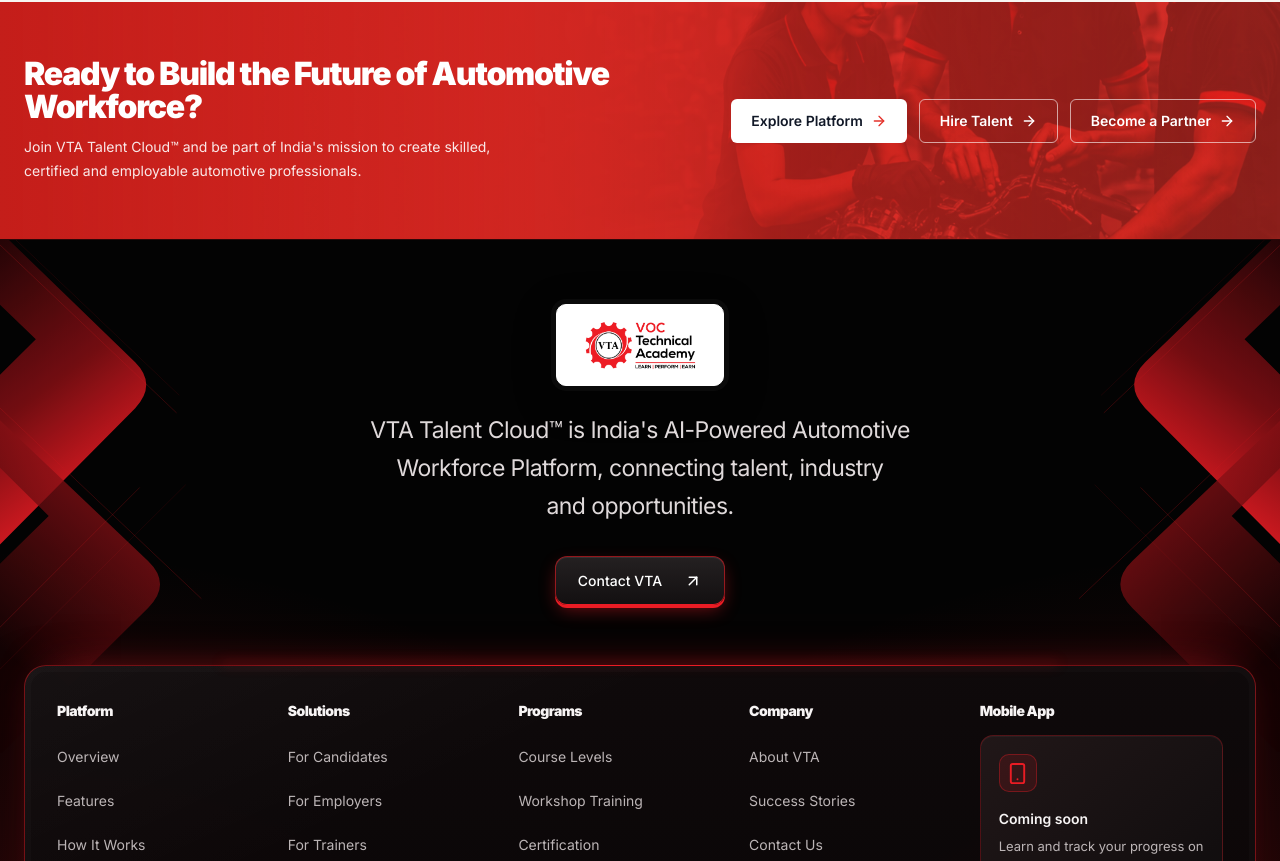
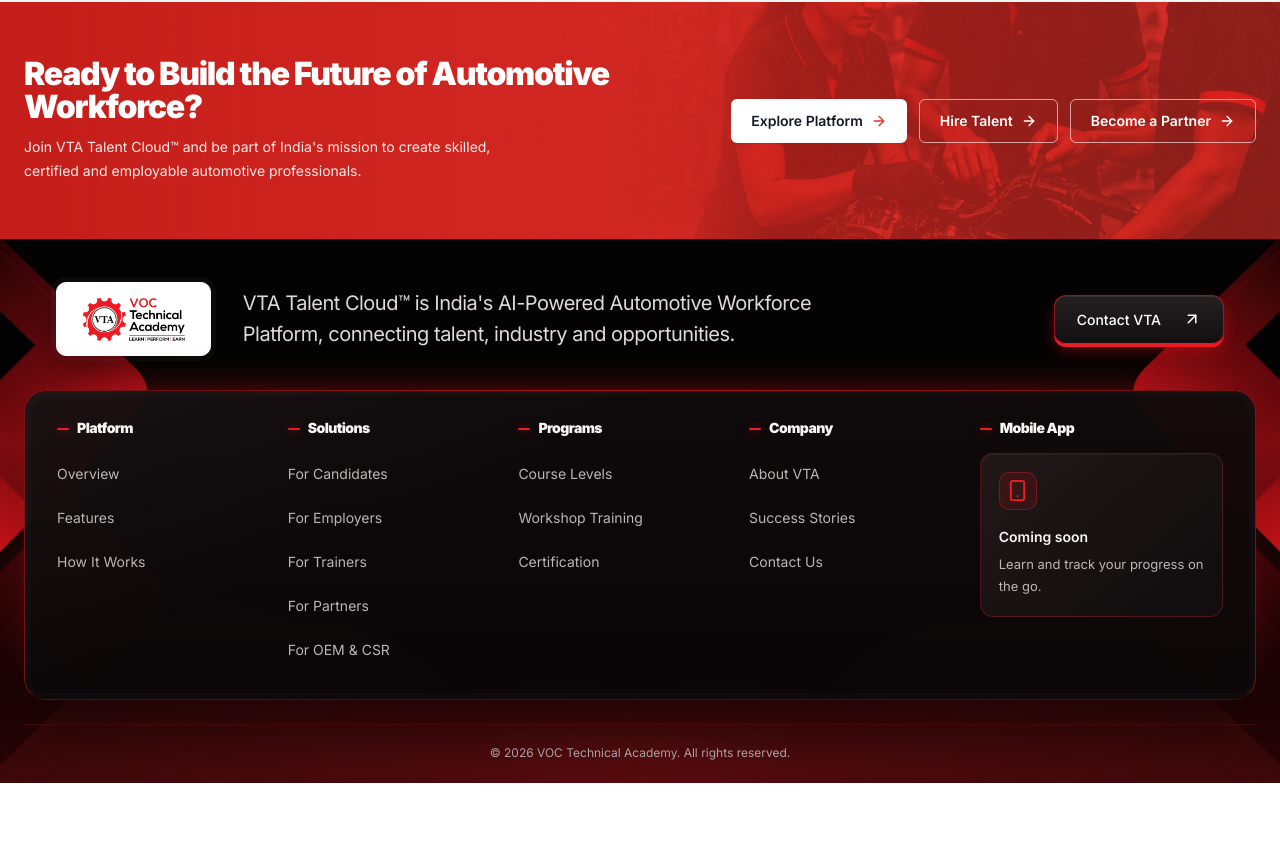
Before and after one commit to Mohammed-razin-cr/vta, a Next.js app: page / in a window 1280 px wide. Shown: the part 4579-5440 px from the top of the page. After the commit the page ends 5362 px from the top, so only its background shows below. Built offline with nearby package versions, Linux system fonts and the light colour scheme; no server answers.

Commit message:
Refine footer layout and interactions

```diff
--- a/src/components/landing/Footer/Footer.jsx
+++ b/src/components/landing/Footer/Footer.jsx
@@ -39,7 +39,7 @@
             </div>
 
             <div className={styles.container}>
-                <div id="about" className={styles.intro}>
+                <div id="about" className={"reveal " + styles.intro}>
                     <div className={styles.logoPlate}>
                         <Image src="/assets/vta-logo.png" alt="VTA Talent Cloud" width={160} height={56} className={styles.logo} />
                     </div>
@@ -52,7 +52,7 @@
                     </a>
                 </div>
 
-                <div className={styles.navigationPanel}>
+                <div className={"reveal " + styles.navigationPanel} style={{ "--reveal-delay": "60ms" }}>
                     <div className={styles.navigationGrid}>
                         {FOOTER_COLUMNS.map((column) => (
                             <div key={column.title} className={styles.column}>
--- a/src/components/landing/Footer/Footer.module.css
+++ b/src/components/landing/Footer/Footer.module.css
@@ -29,10 +29,12 @@
   width: clamp(200px, 23vw, 360px);
   height: auto;
   opacity: .88;
+  animation: ribbonBreathe 8s ease-in-out infinite alternate;
+  transform-origin: center;
 }
 
 .ribbonLeft { left: -58px; }
-.ribbonRight { right: -58px; transform: scaleX(-1); }
+.ribbonRight { right: -58px; transform: scaleX(-1); animation-name: ribbonBreatheRight; }
 
 .horizon {
   position: absolute;
@@ -53,13 +55,12 @@
 }
 
 .intro {
-  display: flex;
-  flex-direction: column;
+  display: grid;
+  grid-template-columns: auto minmax(0, 1fr) auto;
   align-items: center;
-  max-width: 680px;
-  margin-inline: auto;
-  padding: 64px 0 60px;
-  text-align: center;
+  gap: 32px;
+  padding: 42px 32px 34px;
+  text-align: left;
   scroll-margin-top: 116px;
 }
 
@@ -67,22 +68,21 @@
   display: inline-flex;
   align-items: center;
   justify-content: center;
-  padding: 12px 18px;
+  padding: 10px 16px;
   border: 1px solid #fff;
   border-radius: 10px;
   background: #fff;
   box-shadow: 0 0 0 5px rgb(255 255 255 / 3%), 0 12px 40px rgb(0 0 0 / 45%);
 }
 
-.logo { display: block; width: auto; height: 56px; }
+.logo { display: block; width: auto; height: 52px; }
 
 .statement {
-  max-width: 620px;
-  margin-top: 26px;
+  max-width: 590px;
   color: #dfd9da;
-  font-size: clamp(17px, 2vw, 23px);
+  font-size: clamp(16px, 1.6vw, 20px);
   font-weight: 400;
-  line-height: 1.65;
+  line-height: 1.55;
   letter-spacing: -.025em;
   text-wrap: pretty;
 }
@@ -94,7 +94,7 @@
   align-items: center;
   justify-content: center;
   gap: 22px;
-  margin-top: 30px;
+  margin-top: 0;
   padding: 13px 22px;
   border: 1px solid rgb(var(--footer-red-rgb) / 60%);
   border-bottom-color: var(--footer-red);
@@ -116,7 +116,7 @@
 
 .navigationPanel {
   position: relative;
-  padding: 38px 32px 32px;
+  padding: 30px 32px 26px;
   border: 1px solid rgb(var(--footer-red-rgb) / 48%);
   border-bottom-color: rgb(var(--footer-red-rgb) / 25%);
   border-radius: 22px;
@@ -139,6 +139,7 @@
   background: linear-gradient(90deg, transparent, var(--footer-red) 38%, var(--footer-red) 62%, transparent);
   box-shadow: 0 -2px 12px rgb(var(--footer-red-rgb) / 85%);
   pointer-events: none;
+  animation: lineGlow 3.4s ease-in-out infinite alternate;
 }
 
 .navigationGrid {
@@ -150,12 +151,25 @@
 .column, .appColumn { min-width: 0; }
 
 .footer h2 {
+  display: flex;
+  align-items: center;
+  gap: 8px;
   margin: 0 0 17px;
   color: var(--footer-white);
   font-size: 14px;
   font-weight: 600;
   line-height: 1.5;
   letter-spacing: -.01em;
+}
+
+.footer h2::before {
+  content: "";
+  width: 12px;
+  height: 2px;
+  flex: 0 0 12px;
+  border-radius: 999px;
+  background: var(--footer-red);
+  box-shadow: 0 0 8px rgb(var(--footer-red-rgb) / 55%);
 }
 
 .column ul { display: grid; gap: 0; margin: 0; padding: 0; list-style: none; }
@@ -171,7 +185,16 @@
   text-decoration: none;
   text-underline-offset: 5px;
   text-decoration-thickness: 1px;
-  transition: color 160ms ease;
+  gap: 7px;
+  transition: color 160ms ease, transform 160ms ease;
+}
+
+.column a::after {
+  content: "→";
+  opacity: 0;
+  color: var(--footer-red);
+  transform: translateX(-5px);
+  transition: opacity 160ms ease, transform 160ms ease;
 }
 
 .appCard {
@@ -180,6 +203,7 @@
   border-radius: 13px;
   background: linear-gradient(140deg, #211718, #120e0f 85%);
   box-shadow: inset 0 1px 0 rgb(255 255 255 / 4%);
+  transition: border-color 180ms ease, background 180ms ease;
 }
 
 .appIcon {
@@ -198,8 +222,8 @@
 .appDescription { margin-top: 6px; color: var(--footer-muted); font-size: 13px; line-height: 1.75; }
 
 .bottomBar {
-  margin-top: 34px;
-  padding: 22px 0 24px;
+  margin-top: 24px;
+  padding: 18px 0 20px;
   border-top: 1px solid rgb(var(--footer-red-rgb) / 18%);
   text-align: center;
 }
@@ -224,10 +248,29 @@
     box-shadow: inset 0 1px 0 rgb(255 255 255 / 12%), 0 3px 0 var(--footer-red), 0 9px 30px rgb(var(--footer-red-rgb) / 42%);
   }
   .contactLink:hover svg { transform: translate(2px, -2px); }
-  .column a:hover { color: #fff; text-decoration: underline; text-decoration-color: var(--footer-red); }
+  .column a:hover { color: #fff; transform: translateX(3px); }
+  .column a:hover::after { opacity: 1; transform: translateX(0); }
+  .appCard:hover { border-color: rgb(var(--footer-red-rgb) / 52%); background: linear-gradient(140deg, #271719, #130d0e 85%); }
+}
+
+@keyframes ribbonBreathe {
+  from { transform: translate3d(0, 0, 0) scale(1); filter: saturate(.9); }
+  to { transform: translate3d(0, 8px, 0) scale(1.015); filter: saturate(1.1); }
+}
+
+@keyframes ribbonBreatheRight {
+  from { transform: scaleX(-1) translate3d(0, 0, 0) scale(1); filter: saturate(.9); }
+  to { transform: scaleX(-1) translate3d(0, 8px, 0) scale(1.015); filter: saturate(1.1); }
+}
+
+@keyframes lineGlow {
+  from { opacity: .55; filter: brightness(.9); }
+  to { opacity: 1; filter: brightness(1.25); }
 }
 
 @media (max-width: 1100px) {
+  .intro { grid-template-columns: auto minmax(0, 1fr); gap: 22px 28px; padding-inline: 24px; }
+  .contactLink { grid-column: 2; justify-self: start; }
   .navigationGrid { grid-template-columns: repeat(4, minmax(0, 1fr)); gap: 28px 24px; }
   .appColumn { grid-column: 1 / -1; }
   .appCard { display: grid; grid-template-columns: 38px minmax(0, 1fr); column-gap: 14px; align-items: center; }
@@ -240,15 +283,15 @@
 
 @media (max-width: 700px) {
   .container { padding-inline: 20px; }
-  .intro { padding: 48px 22px 42px; }
+  .intro { display: flex; flex-direction: column; padding: 42px 22px 38px; text-align: center; }
   .statement { font-size: 18px; }
-  .navigationPanel { padding: 28px 24px 24px; border-radius: 18px; }
+  .navigationPanel { padding: 26px 24px 22px; border-radius: 18px; }
   .navigationGrid { grid-template-columns: repeat(2, minmax(0, 1fr)); gap: 28px 20px; }
   .footer h2 { margin-bottom: 10px; }
   .ribbon { top: 10px; width: 190px; opacity: .48; }
   .ribbonLeft { left: -132px; }
   .ribbonRight { right: -132px; }
-  .bottomBar { margin-top: 24px; padding-block: 20px; }
+  .bottomBar { margin-top: 20px; padding-block: 18px; }
 }
 
 @media (max-width: 359px) {
@@ -263,6 +306,7 @@
 }
 
 @media (prefers-reduced-motion: reduce) {
-  .contactLink, .contactLink svg, .column a { transition: none; }
-  .contactLink:hover svg { transform: none; }
+  .ribbon, .navigationPanel::before { animation: none; }
+  .contactLink, .contactLink svg, .column a, .column a::after, .appCard { transition: none; }
+  .contactLink:hover svg, .column a:hover, .column a:hover::after { transform: none; }
 }
```
